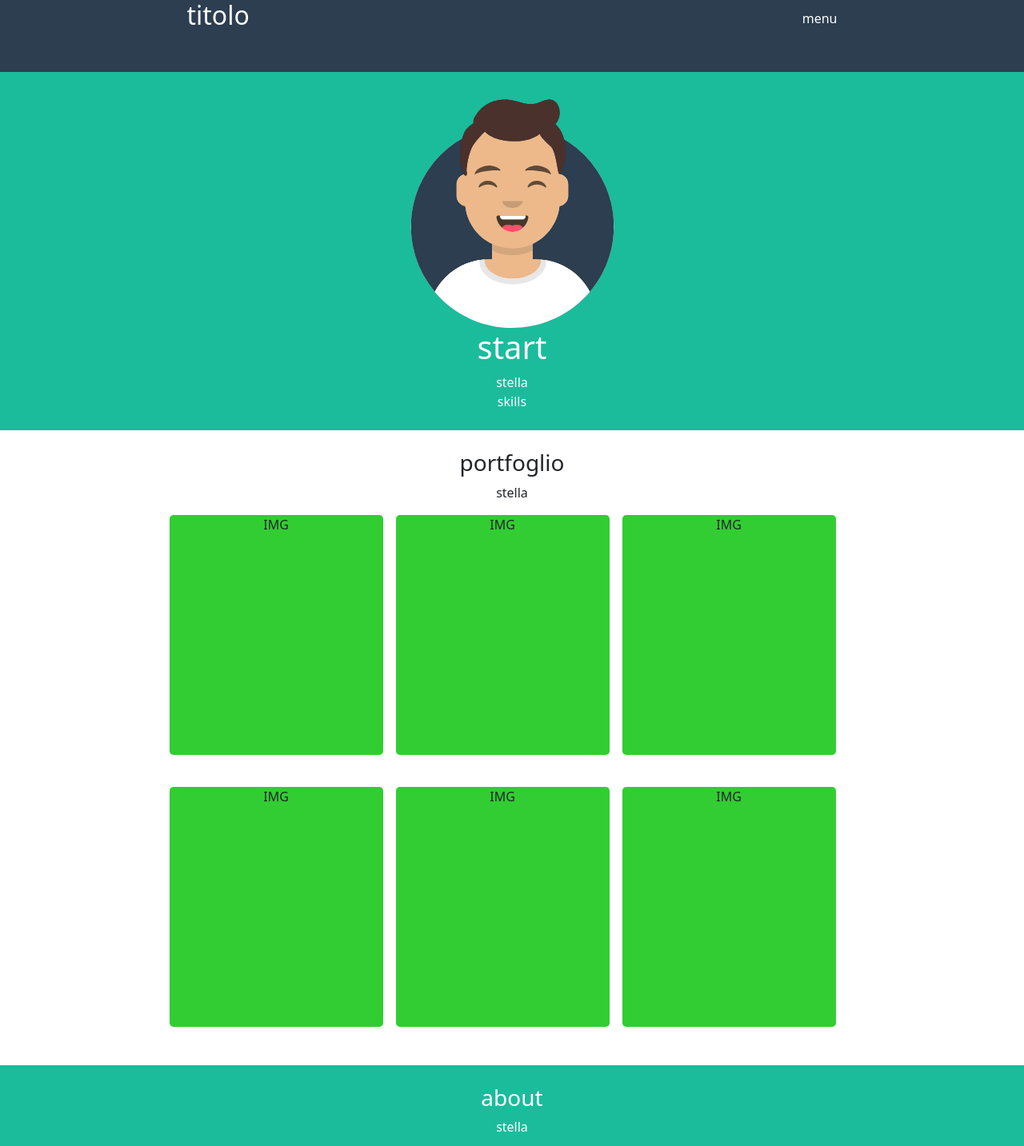
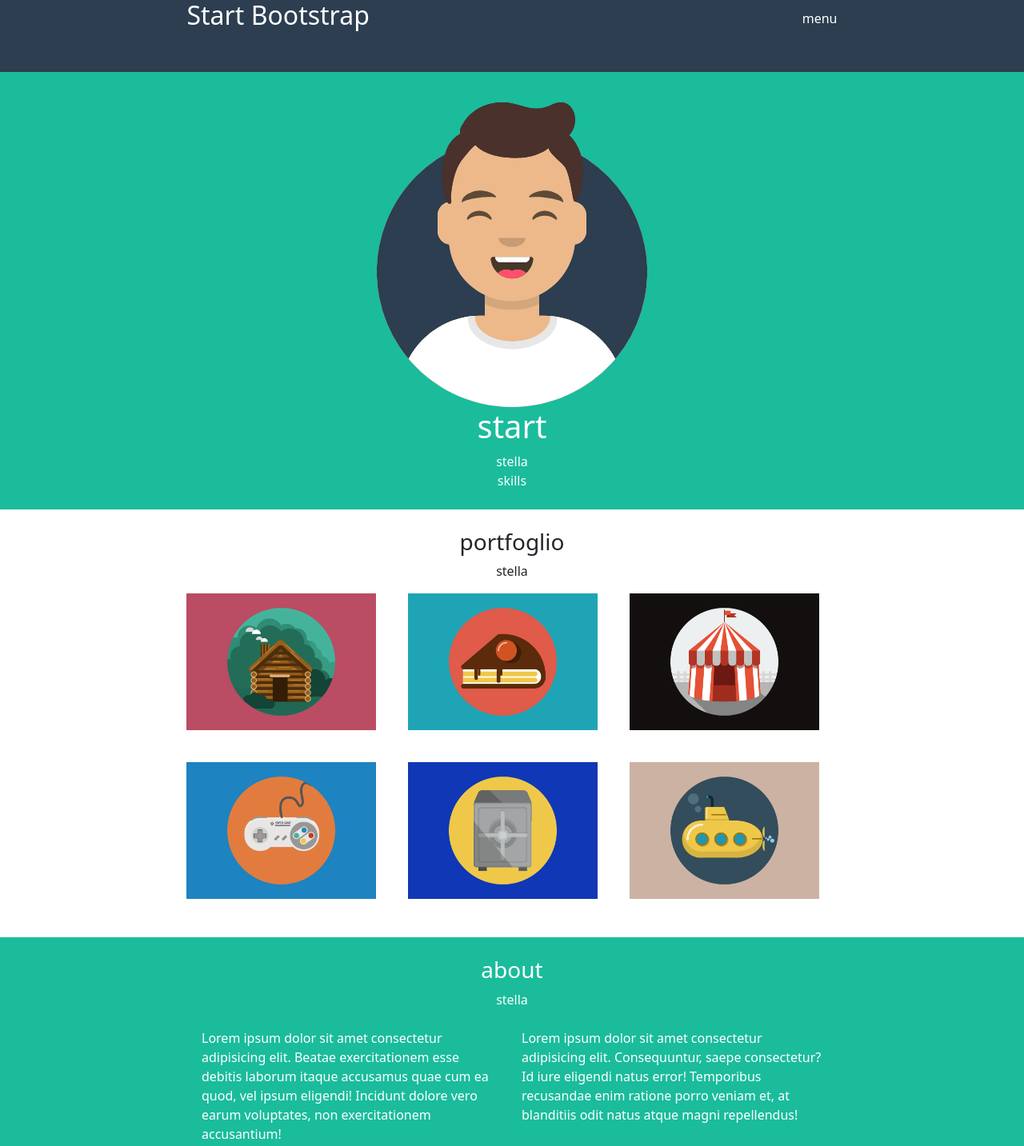
Before and after one commit to tinotringali/html-css-bootstrap-freelancer, a plain HTML site: page index.html in a window 1280 px wide. Shown: the top 1433 px of the page at 80% size. Drawn offline with nearby package versions, Linux system fonts and the light colour scheme.

Commit message:
agg immagini main

```diff
--- a/index.html
+++ b/index.html
@@ -4,17 +4,19 @@
     <meta charset="UTF-8">
     <meta http-equiv="X-UA-Compatible" content="IE=edge">
     <meta name="viewport" content="width=device-width, initial-scale=1.0">
-    <title>Bootstrp freelancer</title>
-    <link rel="stylesheet" href="css/style.css">
+    <!-- bootstrap -->
     <link href="https://cdn.jsdelivr.net/npm/bootstrap@5.0.2/dist/css/bootstrap.min.css" rel="stylesheet"
     integrity="sha384-EVSTQN3/azprG1Anm3QDgpJLIm9Nao0Yz1ztcQTwFspd3yD65VohhpuuCOmLASjC" crossorigin="anonymous">
+    <!-- bootstrap -->
+    <link rel="stylesheet" href="css/style.css">
+    <title>Bootstrp freelancer</title>
 </head>
 <body>
     <header>
         <div class="container .d-flex">
-            <div class="w-75 mx-auto row align-items-center">
+            <div class="w-75 mx-auto row align-items-center ">
                 <div class="col-8">
-                    <h2>titolo</h2>
+                    <h2>Start Bootstrap</h2>
                 </div>
                 <div class="col-4 text-end">menu</div>
             </div>
@@ -23,7 +25,7 @@
     <main>
         <section id="start">
             <div class="container py-4 text-center">
-                <div><img class="col-3" src="img/avatar.svg" alt=""></div>
+                <div><img class="col-4" src="img/avatar.svg" alt=""></div>
                 <div>
                     <h1>start</h1>
                 </div>
@@ -38,13 +40,26 @@
                     <div>stella</div>
                 </div>
                 <div class="container row flex-column flex-md-row justify-content-center">
-                    <div class="debug_img text-center mt-3 mb-4 rounded-3 col col-md-5 col-lg-3 mx-md-2">IMG</div>
-                    <div class="debug_img text-center mt-3 mb-4 rounded-3 col col-md-5 col-lg-3 mx-md-2">IMG</div>
-                    <div class="debug_img text-center mt-3 mb-4 rounded-3 col col-md-5 col-lg-3 mx-md-2">IMG</div>
-                    <div class="debug_img text-center mt-3 mb-4 rounded-3 col col-md-5 col-lg-3 mx-md-2">IMG</div>
-                    <div class="debug_img text-center mt-3 mb-4 rounded-3 col col-md-5 col-lg-3 mx-md-2">IMG</div>
-                    <div class="debug_img text-center mt-3 mb-4 rounded-3 col col-md-5 col-lg-3 mx-md-2">IMG</div>
-                </div>
+                    <div class="row flex-column flex-md-row justify-content-center">
+                        <div class="text-center mt-3 mb-4 rounded-3 col col-md-5 col-lg-3 mx-md-2">
+                            <img class="img-fluid" src="img/cabin.png" alt="#">
+                        </div>
+                        <div class="text-center mt-3 mb-4 rounded-3 col col-md-5 col-lg-3 mx-md-2">
+                            <img class="img-fluid" src="img/cake.png" alt="#">
+                        </div>
+                        <div class="text-center mt-3 mb-4 rounded-3 col col-md-5 col-lg-3 mx-md-2">
+                            <img class="img-fluid" src="img/circus.png" alt="#">
+                        </div>
+                        <div class="text-center mt-3 mb-4 rounded-3 col col-md-5 col-lg-3 mx-md-2">
+                            <img class="img-fluid" src="img/game.png" alt="#">
+                        </div>
+                        <div class="text-center mt-3 mb-4 rounded-3 col col-md-5 col-lg-3 mx-md-2">
+                            <img class="img-fluid" src="img/safe.png" alt="#">
+                        </div>
+                        <div class="text-center mt-3 mb-4 rounded-3 col col-md-5 col-lg-3 mx-md-2">
+                            <img class="img-fluid" src="img/submarine.png" alt="#">
+                        </div>
+                   </div>
             </div>
         </section>
         <section id="about">
```
